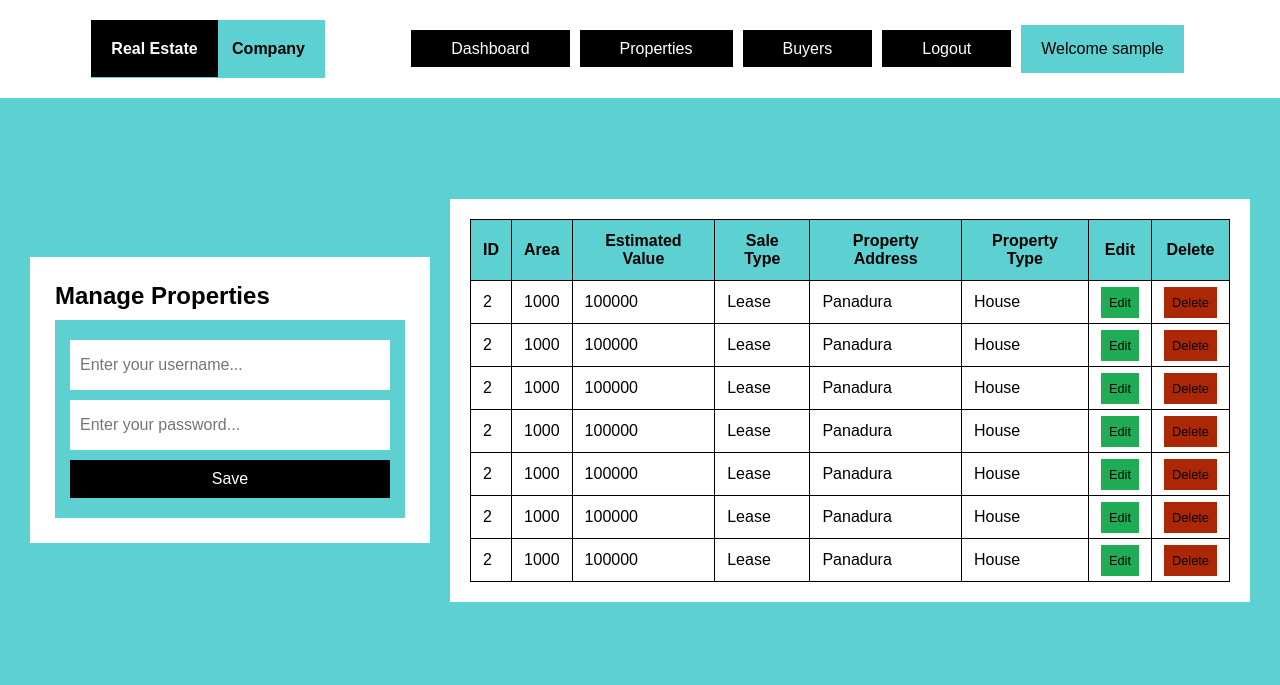
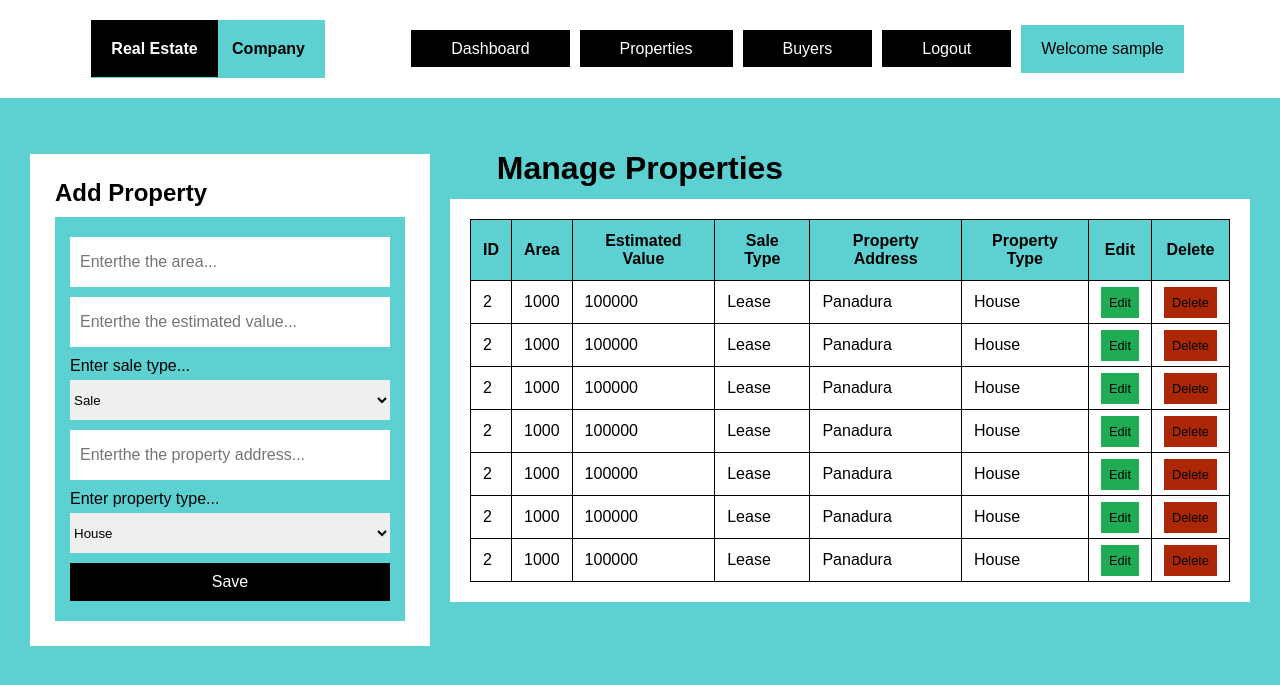
Before and after one commit to wahsandaruwan/simple_real_estate_php, a PHP site: page /properties.php in a window 1280 px wide. Shown: the top 685 px of the page. Run offline with PHP 8.4, Linux system fonts and the light colour scheme; the visitor is signed in with stand-in values (Sample User, id 1).

Commit message:
code updated

```diff
--- a/properties.php
+++ b/properties.php
@@ -16,12 +16,31 @@
         // Navbar
         require_once "./inc/navbar.php";
     ?>
+    <div class="title">
+        <h1>Manage Properties</h1>
+    </div>
     <div class="main-sec">
         <div class="common-frm">
-            <h2>Manage Properties</h2>
+            <h2>Add Property</h2>
             <form action="./inc/login.php" method="post">
-                <input type="text" name="username" placeholder="Enter your username..." required>
-                <input type="password" name="password" placeholder="Enter your password..." required>
+                <input type="text" name="username" placeholder="Enterthe the area..." required>
+                <input type="text" name="username" placeholder="Enterthe the estimated value..." required>
+                <div class="drop-down">
+                    <label for="sale_type">Enter sale type...</label>
+                    <select name="sale_type" id="sale_type">
+                        <option value="1">Sale</option>
+                        <option value="2">Rent</option>
+                        <option value="3">Lease</option>
+                    </select>
+                </div>
+                <input type="text" name="username" placeholder="Enterthe the property address..." required>
+                <div class="drop-down">
+                    <label for="property_type">Enter property type...</label>
+                    <select name="property_type" id="property_type">
+                        <option value="1">House</option>
+                        <option value="2">Land</option>
+                    </select>
+                </div>
                 <button type="submit" name="prop-btn" class="frm-btn">Save</button>
             </form>
         </div>
--- a/style.css
+++ b/style.css
@@ -112,6 +112,15 @@ a:hover, button:hover{
     background-color: #5dd1d1;
 }
 
+/* Page title */
+.title{
+    position: absolute;
+    top: 150px;
+    z-index: 100;
+    left: 50%;
+    transform: translateX(-50%);
+}
+
 /* Main section */
 .main-sec{
     position: absolute;
@@ -204,3 +213,21 @@ a:hover, button:hover{
     background-color: #5dd1d1;
     padding: 10px;
 }
+
+/* -----Property page----- */
+.drop-down{
+    width: 100%;
+    display: flex;
+    flex-direction: column;
+    margin: 5px 0;
+}
+
+.drop-down label{
+    margin-bottom: 5px;
+    font-size: 1rem;
+}
+
+.drop-down select{
+    height: 40px;
+    border: none;
+}
```
